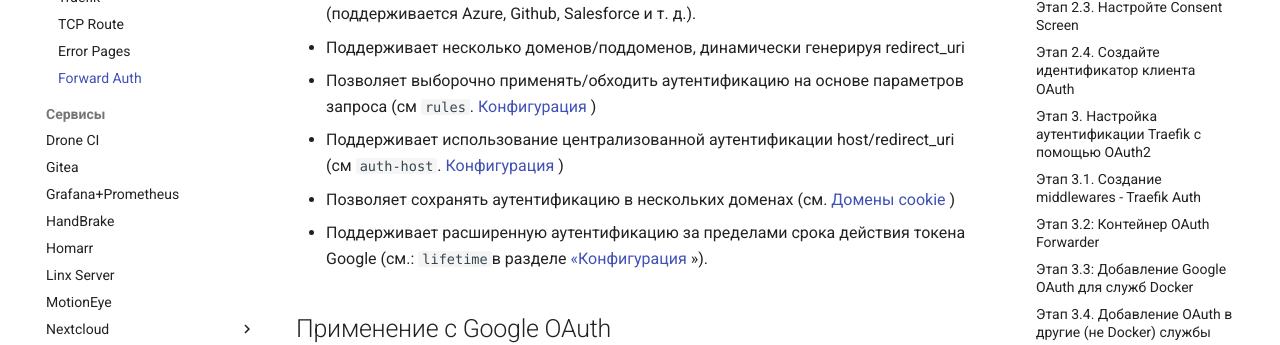
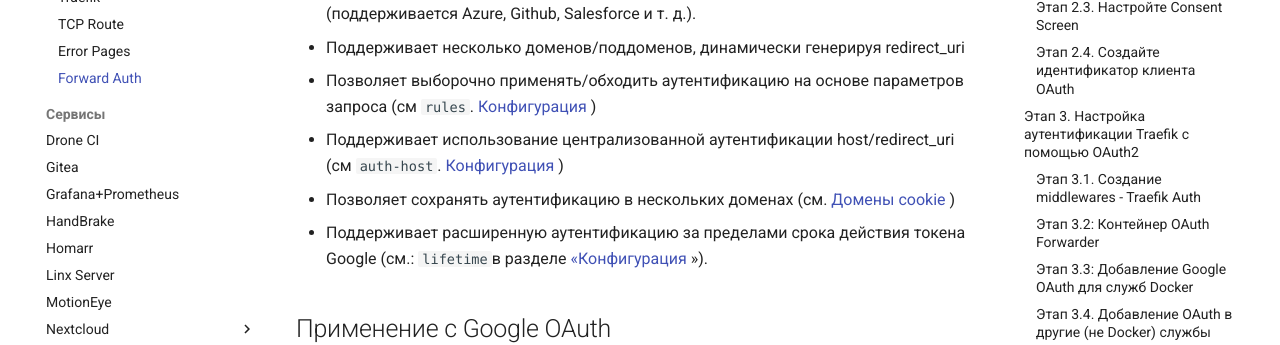
Before and after one commit to TheSt1tch/docs, an MkDocs documentation site: the page built from docs/docker/traefik/forward-auth.md, in a window 1280 px wide. Shown: the part 395-740 px from the top of the page. Built offline with MkDocs 1.6.1 and Material for MkDocs 9.7.7, drawn with Linux system fonts in a browser that asks for light colours; some web fonts are replaced.

Commit message:
исправление структуры

```diff
--- a/docs/docker/traefik/forward-auth.md
+++ b/docs/docker/traefik/forward-auth.md
@@ -123,7 +123,7 @@ Google SSO выбран, как один из самых простых спос
 
 Скопируйте и сохраните  **client ID**  и  **client secret**. Их нужно будет использовать на следующем шаге.
 
-### Этап 3. Настройка аутентификации Traefik с помощью OAuth2
+## Этап 3. Настройка аутентификации Traefik с помощью OAuth2
 
 Теперь, когда учетные данные OAuth настроены, нужно полготовить контейнер OAuth.
 
```
